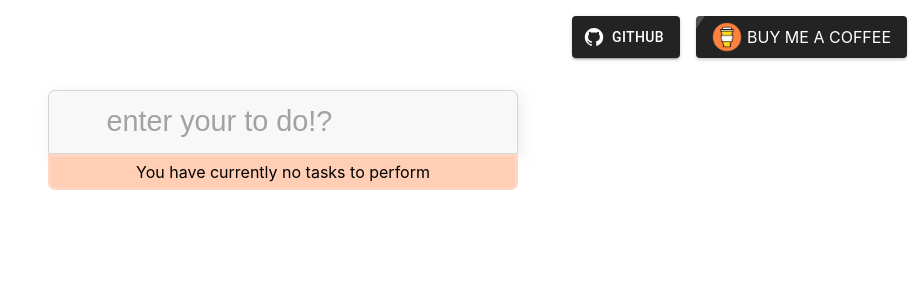
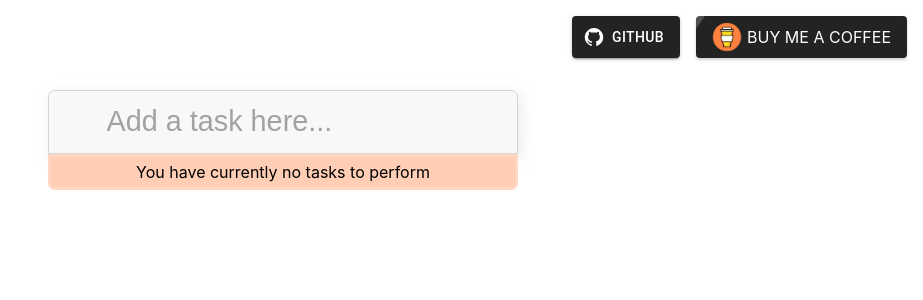
Before and after one commit to dev-himanshu-01/chrono-mate, a React (Create React App) app: page / in a window 1280 px wide. Shown: the top 300 px of the page, without its empty margins (357-1280 px from the left). Built offline with nearby package versions, Linux system fonts and the light colour scheme.

Commit message:
frontend-completed✔

```diff
--- a/src/App.css
+++ b/src/App.css
@@ -62,17 +62,19 @@
 .todo {
   display: flex;
   align-items: center;
-  justify-items: flex-end;
-  gap: 1.5em;
+  justify-content: center;
+  gap: 1.2em;
+  width: 30vw;
 }
 
 .todo .todo-title {
-  align-self: left;
+  align-self: flex-end;
   padding: 0.5em 2em;
   margin-top: 0.5em;
   text-align: left;
   font-size: 1.2em;
   font-weight: 500;
+  width: 100%;
 
 
   background-color: #fbda1d52;
@@ -103,24 +105,22 @@
   background-color: #ff0000a1;
   color: #fff;
 
-  padding: 0.55em 1em;
+  align-self: flex-end;
+  padding: 0.45em 1em;
   margin-top: 0.5em;
   text-align: left;
   font-size: 1.2em;
   font-weight: 500;
-
-
+  width: 10%;
 }
 
 .todo .todo-del-icon:hover {
   background-color: #ff0000;
-  /* color: #ffffffc7; */
   transition: all 600ms ease-in-out !important;
   cursor: pointer;
 }
 
-/* CSS EFFECTS  */
-
+/* CSS BTN EFFECTS  */
 .shineEff {
   z-index: 1;
   position: relative;
--- a/src/App.js
+++ b/src/App.js
@@ -42,18 +42,16 @@ function App() {
 
   return (
     <div className="App">
-
       <Header />
 
-      <div className='main-container'>
-
+      <section className='main-container'>
         <div className='input-box'>
           <input
             type='text'
             value={task}
             onKeyDown={keyDownHandler}
             onChange={(event) => setTask(event.target.value)}
-            placeholder='enter your to do!?'
+            placeholder='Add a task here...'
           />
           <p>You have currently {
             !tasks.length ? "no tasks" :
@@ -62,7 +60,6 @@ function App() {
                   null
           } to perform</p>
         </div>
-
 
         <div className='todo-list'>
           {tasks.map((task) => {
@@ -78,9 +75,7 @@ function App() {
               </div>)
           })}
         </div>
-
-      </div>
-
+      </section>
 
     </div>
   );
```
